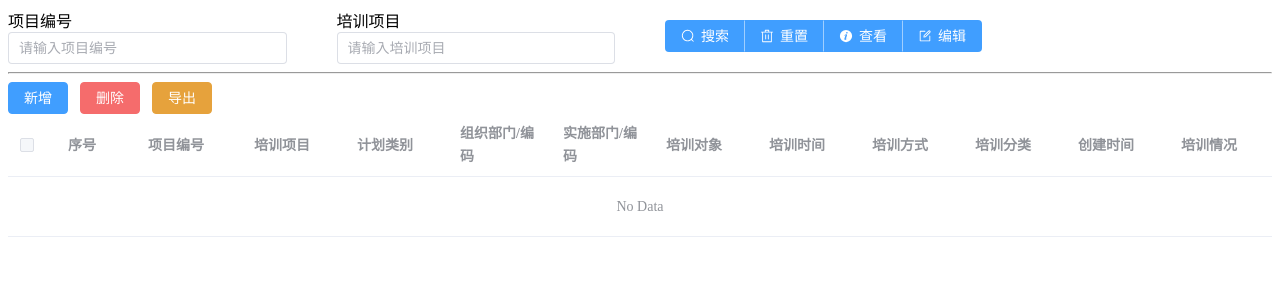
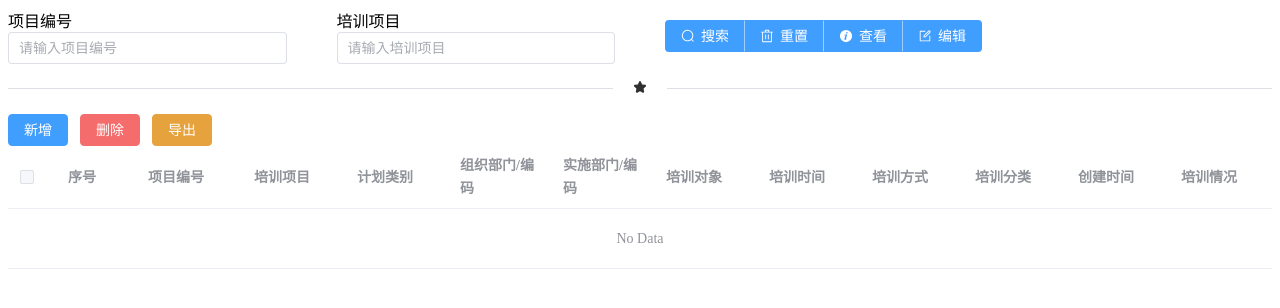
Before and after one commit to YU0437/Vue-BN, a Vue app: page /plan in a window 1280 px wide. Shown: the top 308 px of the page. Built offline with nearby package versions, Linux system fonts and the light colour scheme.

Commit message:
1.1.1 优化部分代码.增加项目截图

```diff
--- a/src/views/train/check.vue
+++ b/src/views/train/check.vue
@@ -1,11 +1,13 @@
-<script setup>
-
-</script>
-
 <template>
-考核
+  <el-steps :active="activeStep" finish-status="success">
+    <el-step title="提交申请"/>
+    <el-step title="审核中"/>
+    <el-step title="审核通过"/>
+  </el-steps>
 </template>
 
-<style scoped>
+<script lang="ts" setup>
+import {ref} from 'vue';
 
-</style>
+const activeStep = ref(1); // 当前步骤
+</script>
--- a/src/views/train/editPage.vue
+++ b/src/views/train/editPage.vue
@@ -293,6 +293,8 @@ function submitForm() {
   [...planItems.value, ...infoItems.value, ...countItems.value].forEach((item) => {
     form[item.name] = item.value;
   });
+  // 计算总预算并保存
+  form["totalBudget"] = counter();
   // 检查 code 的唯一性（仅新增模式）
   if (!isEditMode.value) {
     const isCodeUnique = dataArr.value.every((obj) => obj.code !== form["code"]);
--- a/src/views/train/plan.vue
+++ b/src/views/train/plan.vue
@@ -1,5 +1,5 @@
 <script setup>
-import {Delete, Edit, InfoFilled, Search} from "@element-plus/icons-vue";
+import {Delete, Edit, InfoFilled, Search, StarFilled} from "@element-plus/icons-vue";
 import {onMounted, ref} from "vue";
 import {ElMessage, ElMessageBox} from "element-plus";
 import router from "@/router/index.js";
@@ -88,6 +88,7 @@ function gotoPage(component)
     name: component,
     params: {dataArr: JSON.stringify(data.value.arr[selectRows.value.map((row) => data.value.arr.indexOf(row))])},
   })
+  console.log(JSON.stringify(data.value.arr[selectRows.value.map((row) => data.value.arr.indexOf(row))]))
 }
 
 </script>
@@ -110,7 +111,11 @@ function gotoPage(component)
       </el-button-group>
     </el-col>
   </el-row>
-  <hr>
+  <el-divider>
+    <el-icon>
+      <star-filled/>
+    </el-icon>
+  </el-divider>
   <el-button type="primary" v-on:click="gotoPage('newPage')">新增</el-button>
   <el-button type="danger" v-on:click="deleteRow">删除</el-button>
   <el-button type="warning">导出</el-button>
@@ -131,8 +136,6 @@ function gotoPage(component)
     <el-table-column label="创建时间" prop="createTime"/>
     <el-table-column label="培训情况" prop="train_status"/>
   </el-table>
-
-
 </template>
 
 <style scoped>
```
Also changed, not shown: src/views/train/readPage.vue (+4 -3 lines), 1 other file (tests, documents, lock files or other folders).
